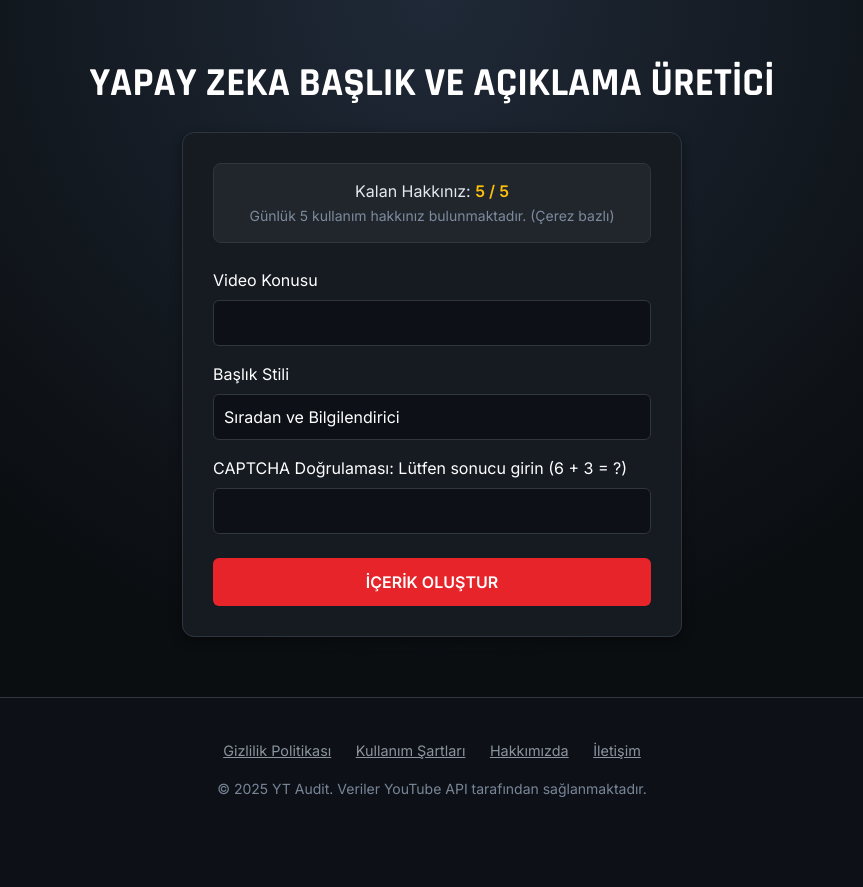
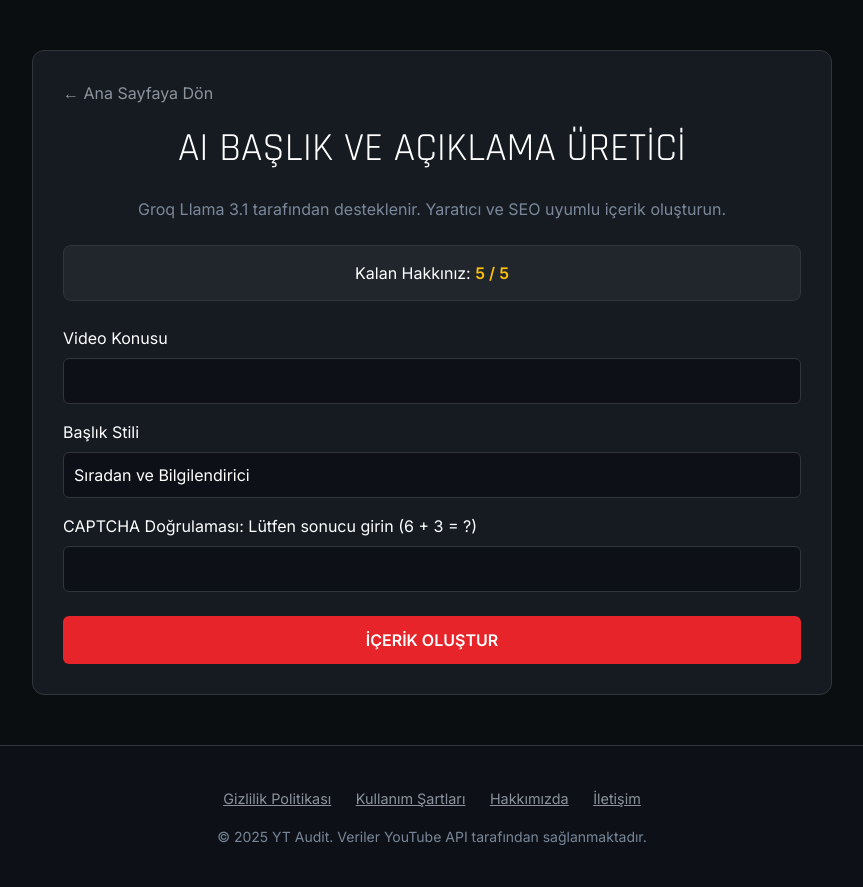
Before and after one commit to 2psgmvs86m-a11y/youtube-trend-analiz, a Flask app: page /araclar/ai-baslik in a window 1280 px wide. Shown: the part 57-944 px from the top of the page, without its empty margins (208-1071 px from the left). Before the commit the page ends 854 px from the top, so only its background shows below. Run offline with Flask 3, Linux system fonts and the light colour scheme.

Commit message:
Update ai_tool.html

```diff
--- a/templates/ai_tool.html
+++ b/templates/ai_tool.html
@@ -11,25 +11,25 @@
         :root { --dark-bg: #0b0e11; --card-bg: #161b22; --accent: #e62429; --text-main: #ffffff; }
         body { background-color: var(--dark-bg); color: var(--text-main); font-family: 'Inter', sans-serif; display: flex; flex-direction: column; min-height: 100vh; }
         h1, h2, h3, h4, h5, h6 { color: #ffffff !important; font-family: 'Rajdhani', sans-serif; text-transform: uppercase; }
-        p, span, div, li { color: #e2e8f0; }
         .text-muted { color: #94a3b8 !important; opacity: 0.8 !important; }
+
         .navbar { background: rgba(22, 27, 34, 0.95); border-bottom: 1px solid #30363d; }
         .nav-link { color: #e2e8f0 !important; font-weight: 500; transition: color 0.3s; }
         .nav-link:hover { color: var(--accent) !important; }
-        .hero { padding: 60px 0; background: radial-gradient(circle at top, #1f2937 0%, var(--dark-bg) 70%); flex: 1;}
-        .search-input { background: #0d1117 !important; border: 1px solid #30363d; color: #ffffff !important; padding: 10px; border-radius: 6px; }
-        .search-input::placeholder { color: #cbd5e1 !important; opacity: 0.7; }
+
+        .main-container { max-width: 800px; margin: 50px auto; padding: 30px; background: #161b22; border: 1px solid #30363d; border-radius: 12px; flex: 1;}
+        .search-input { background: #0d1117 !important; border: 1px solid #30363d; color: white; padding: 10px; border-radius: 6px; }
+        .form-select { background-color: #0d1117; color: white; border: 1px solid #30363d; }
+
         .btn-audit { background: var(--accent); border: none; color: white; font-weight: 700; padding: 12px 20px; border-radius: 6px; transition: background-color 0.3s; }
         .btn-audit:hover { background: #d41e23; }
-        .form-select { background-color: #0d1117; color: white; border: 1px solid #30363d; }
-        .glass-card { background: var(--card-bg); border: 1px solid #30363d; border-radius: 12px; padding: 30px; height: 100%; box-shadow: 0 4px 12px rgba(0, 0, 0, 0.4); }
 
         .usage-info { text-align: center; margin-bottom: 25px; padding: 15px; background-color: #21262d; border-radius: 8px; font-size: 1rem; border: 1px solid #30363d;}
         .error-box { background-color: #3b1e1e; color: #f85149; padding: 15px; border-radius: 6px; margin-top: 20px; border: 1px solid #f85149; }
         .result-box { background: #0d1117; border: 1px solid #10b981; padding: 20px; border-radius: 8px; margin-top: 30px; }
         .result-box h3 { color: #10b981; font-size: 1.5rem; }
         .title-item { background: #21262d; padding: 10px; border-radius: 6px; margin-bottom: 8px; font-weight: 600; color: #f1f1f1; border-left: 3px solid #e62429; }
-        .result-box pre { white-space: pre-wrap; word-wrap: break-word; font-family: 'Inter', sans-serif; font-size: 0.9rem; color: #e2e8f0; padding: 10px; border-radius: 4px; border: 1px solid #30363d; }
+        .back-link { color: #8b949e; text-decoration: none; display: block; margin-bottom: 20px; }
 
         footer { background-color: #0d1117; border-top: 1px solid #30363d; padding: 40px 0; margin-top: auto; }
         .footer-link { color: #8b949e; margin: 0 10px; font-size: 0.9rem; transition: color 0.3s; }
@@ -53,6 +53,8 @@
                         <a class="nav-link dropdown-toggle" href="#" role="button" data-bs-toggle="dropdown">Araçlar</a>
                         <ul class="dropdown-menu dropdown-menu-dark" style="background: #161b22;">
                             <li><a class="dropdown-item" href="/araclar/ai-baslik">AI Başlık Oluşturucu</a></li>
+                            <li><a class="dropdown-item" href="/araclar/kanal-karsilastir">Kanal Kıyaslama</a></li>
+                            <li><a class="dropdown-item" href="/araclar/video-seo">Video SEO Skoru</a></li>
                             <li><a class="dropdown-item" href="#">Thumbnail İndir (Yakında)</a></li>
                             <li><a class="dropdown-item" href="#">Tag Bulucu (Yakında)</a></li>
                         </ul>
@@ -67,15 +69,15 @@
         </div>
     </nav>
 
-    <div class="hero">
     <div class="container">
-            <h1 class="text-center display-6 fw-bold mb-4 text-white">Yapay Zeka Başlık ve Açıklama Üretici</h1>
+        <div class="main-container">
+            <a href="/" class="back-link">&larr; Ana Sayfaya Dön</a>
 
-            <div class="glass-card mx-auto" style="max-width: 500px;">
+            <h1 class="mb-4 text-center">AI Başlık ve Açıklama Üretici</h1>
+            <p class="text-muted text-center mb-4">Groq Llama 3.1 tarafından desteklenir. Yaratıcı ve SEO uyumlu içerik oluşturun.</p>
 
             <div class="usage-info">
                 Kalan Hakkınız: <strong class="text-warning">{{ uses_left }} / {{ max_uses }}</strong>
-                    <br><small class="text-muted">Günlük 5 kullanım hakkınız bulunmaktadır. (Çerez bazlı)</small>
             </div>
 
             {% if error %}
@@ -115,19 +117,18 @@
             {% endif %}
 
             {% if ai_result and 'error' not in ai_result %}
-                    <div class="result-box">
-                        <h3 class="mb-3">Üretilen Başlıklar (SEO Uyumlu)</h3>
+                <div class="result-box mt-4">
+                    <h3>Üretilen Başlıklar (SEO Uyumlu)</h3>
                     <ul class="list-unstyled">
                         {% for title in ai_result.titles %}
-                                <li class="title-item mb-2">{{ title | safe }}</li>
+                            <li class="title-item">{{ title | safe }}</li>
                         {% endfor %}
                     </ul>
 
-                        <h3 class="mt-4 mb-3">Kısa Açıklama Metni</h3>
+                    <h3 class="mt-4 mb-3">Kısa Açıklama Metni (~50 Kelime)</h3>
                     <pre>{{ ai_result.description }}</pre>
                 </div>
             {% endif %}
-            </div>
         </div>
     </div>
 
```
Lines whose indentation alone changed are shown as unchanged.
